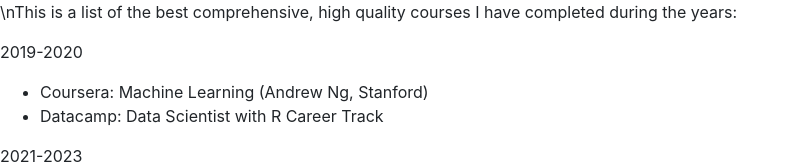
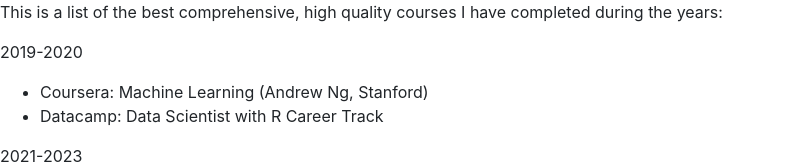
Before and after one commit to zsombor-haasz/zsombor-haasz.github.io, a plain HTML site: page index.html in a window 1280 px wide. Shown: the top 164 px of the page, without its empty margins (0-799 px from the left). Drawn offline with nearby package versions, Linux system fonts and the light colour scheme.

Commit message:
Update index.html

```diff
--- a/index.html
+++ b/index.html
@@ -5,7 +5,7 @@
     <title>Courses</title>
   </head>
   <body>
-    <p>\nThis is a list of the best comprehensive, high quality courses I have completed during the years:</p>
+    <p>This is a list of the best comprehensive, high quality courses I have completed during the years:</p>
     <p>2019-2020</p>
      <ul>
       <li>Coursera: Machine Learning (Andrew Ng, Stanford)</li>
```
